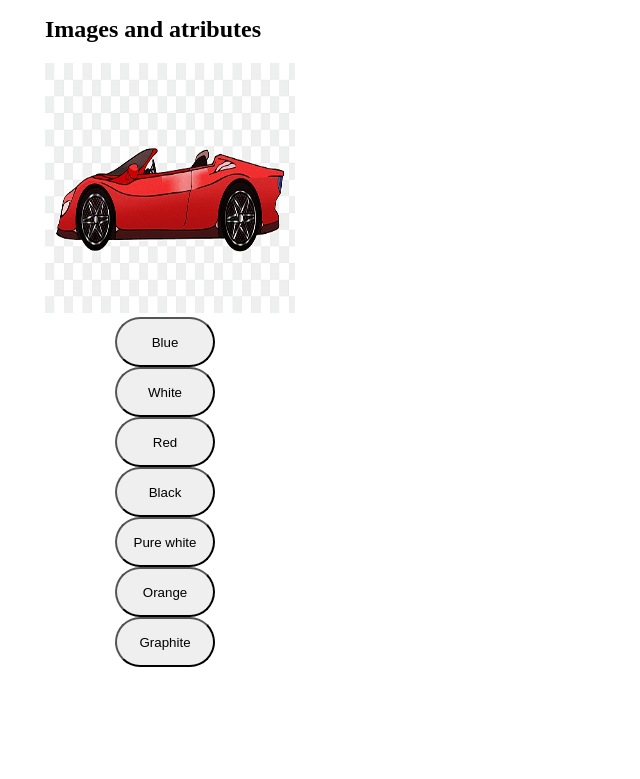
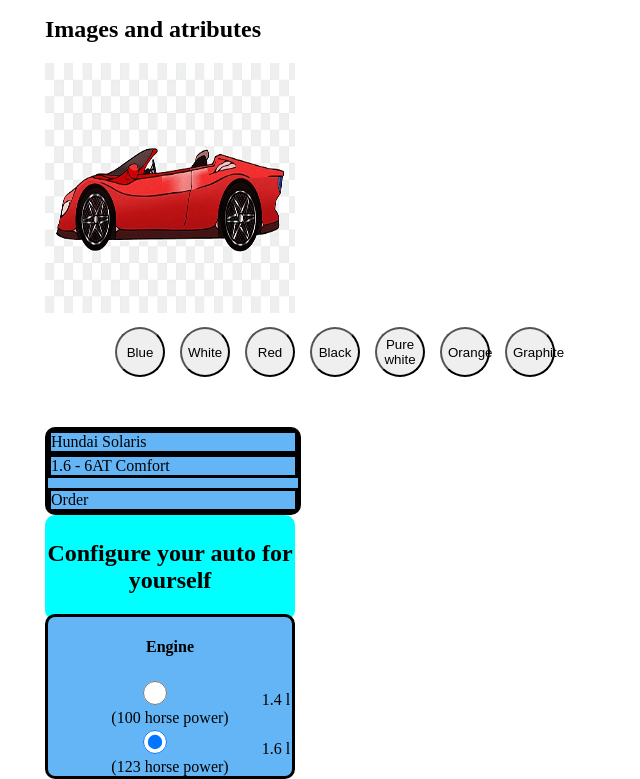
Before and after one commit to MaxainNN/jquerry-training, a plain HTML site: page index.html in a window 1280 px wide. Shown: the part 879-1658 px from the top of the page, without its empty margins (0-640 px from the left). Before the commit the page ends 1591 px from the top, so only its background shows below. Drawn offline with Linux system fonts and the light colour scheme.

Commit message:
Prepare for final project

```diff
--- a/index.html
+++ b/index.html
@@ -104,6 +104,35 @@
         </div>
      </div>
 
+     <!-- Could be an image -->
+
+     <div class="model-summary">
+        <div class="model-name">Hundai Solaris</div>
+        <div class="model-specs" id="model-specs">1.6 - 6AT Comfort</div>
+        <div class="model-price" id="model-price"></div>
+        <div class="model-price" id="model-priceUSD"></div>
+        <div class="button">Order</div>
+     </div>
+
+     <form action="" id="autoForm">
+        <h2>Configure your auto for yourself</h2>
+        <div class="row">
+            <!-- col 1-->
+            <div class="col-1">
+                <h4>Engine</h4>
+                <div class="form-block">
+                    <input type="radio" name="engine" id="engine1400" value="624900" checked>
+                    <label for="engine1400">1.4 l (100 horse power)</label>
+                </div>
+                <div class="form-block">
+                    <input type="radio" name="engine" id="engine1600" value="749900" checked>
+                    <label for="engine1400">1.6 l (123 horse power)</label>
+                </div>
+             </div>
+            <!-- Transmission (GearBox)-->
+            <!-- ... -->
+        </div>
+     </form>
 
     <script src="scripts/jquery-3.7.1.min.js"></script>
     <script src="scripts/main.js"></script>
--- a/scripts/main.js
+++ b/scripts/main.js
@@ -187,3 +187,37 @@ $(function() {
 // Image and color
 
 // 09 - 1-54
+
+$(function () {
+    var srcValue = $('#imgHolder img').attr('src');
+    // console.log(srcValue);
+    // Need a img in that case
+    $('#imgHolder img').on('click', function () {
+        $(this).attr('src', 'img/blue.png');
+    });
+
+    $('#colorSelector .colorItem.colorBlue').on('click', function () {
+        $('#imgHolder img').attr('src', 'img/blue.png');
+    });
+
+    //...
+
+    // One action for all colors
+    $('#colorSelector .colorItem').on('click', function () {
+        var imgPath;
+        imgPath = $(this).attr('data-img-path');
+        // console.log(imgPath);
+    });
+
+    // Effects 'fadeOut' and 'fadeIn'
+    $('#colorSelector .colorItem').on('click', function () {
+        var imgPath;
+        imgPath = $(this).attr('data-img-path');
+
+        $('#imgHolder img').fadeOut(400);
+        $('#imgHolder img').attr('src', imgPath);
+    });
+});
+
+
+// Calculator
--- a/styles/style.css
+++ b/styles/style.css
@@ -122,6 +122,7 @@ p {
 
 .imgHolder {
     /* border-radius: 10px; */
+    margin-bottom: 10px;
 }
 
 .colorItem {
@@ -131,6 +132,55 @@ p {
 }
 
 .colorSelector {
-    /* display: flex; */
+    display: flex;
     max-width: 300px;
+    /* align-items: baseline; */
+    /* display: inline; */
 }
+
+.buttonColor {
+    width: 50px;
+    text-align: center;
+    box-shadow: 3px #1565C0;
+}
+
+.model-summary {
+    margin-top: 50px;
+}
+
+.col-1 {
+    margin-top: 20px;
+    border: 3px solid;
+    border-radius: 10px;
+    background-color: #64B5F6;
+}
+
+.model-summary {
+    border: 3px solid;
+    width: 250px;
+    border-radius: 10px;
+    background-color: #64B5F6;
+    /* align-items: center;
+    align-content: center; */
+}
+
+.model-name {
+    border: 3px solid;
+}
+
+.model-specs {
+    border: 3px solid;
+}
+
+.model-price {
+    /* border: 3px solid; */
+    margin: 10px;
+}
+
+.model-summary > .button {
+    border: 3px solid;
+}
+
+.form-block {
+    text-align: center;
+}
```
